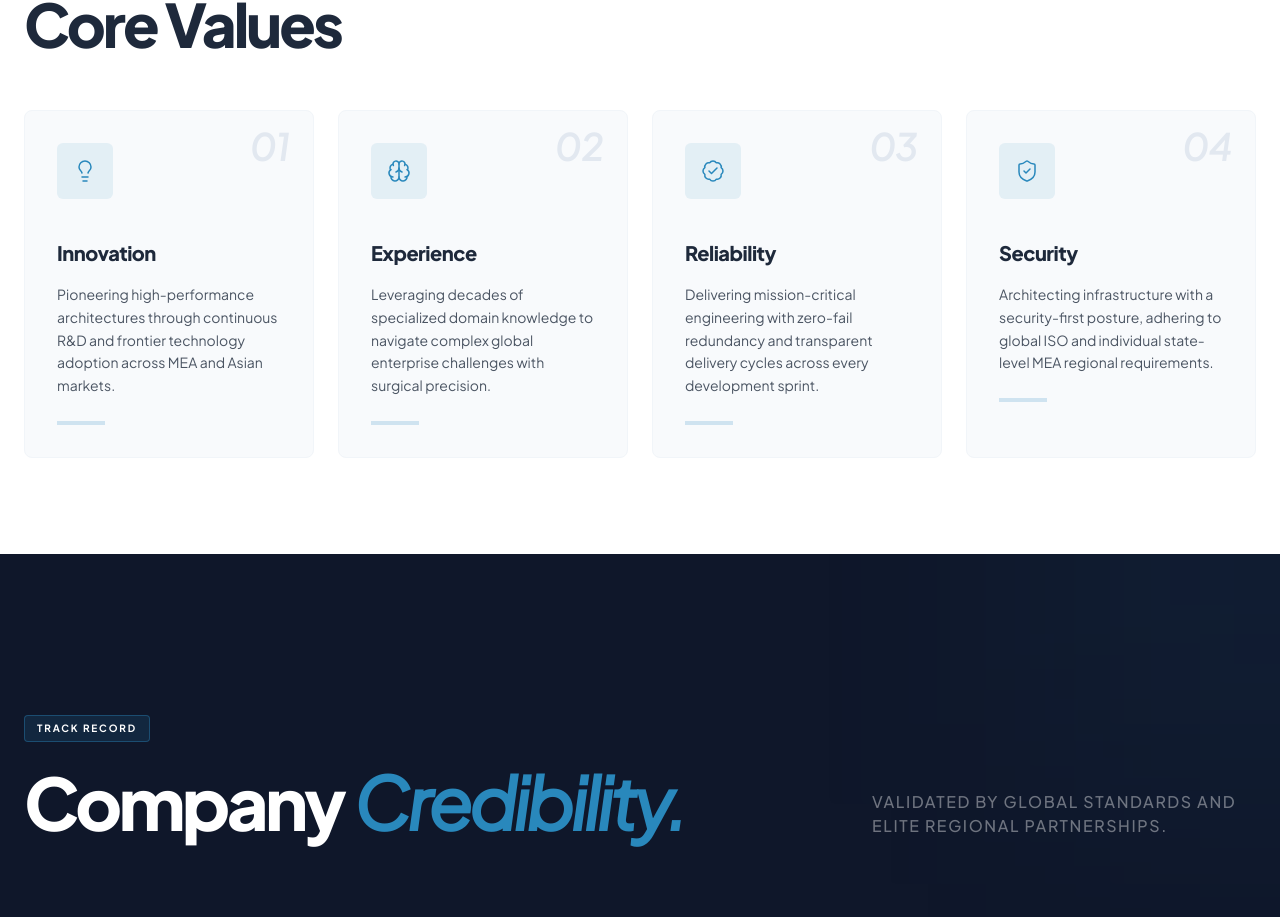
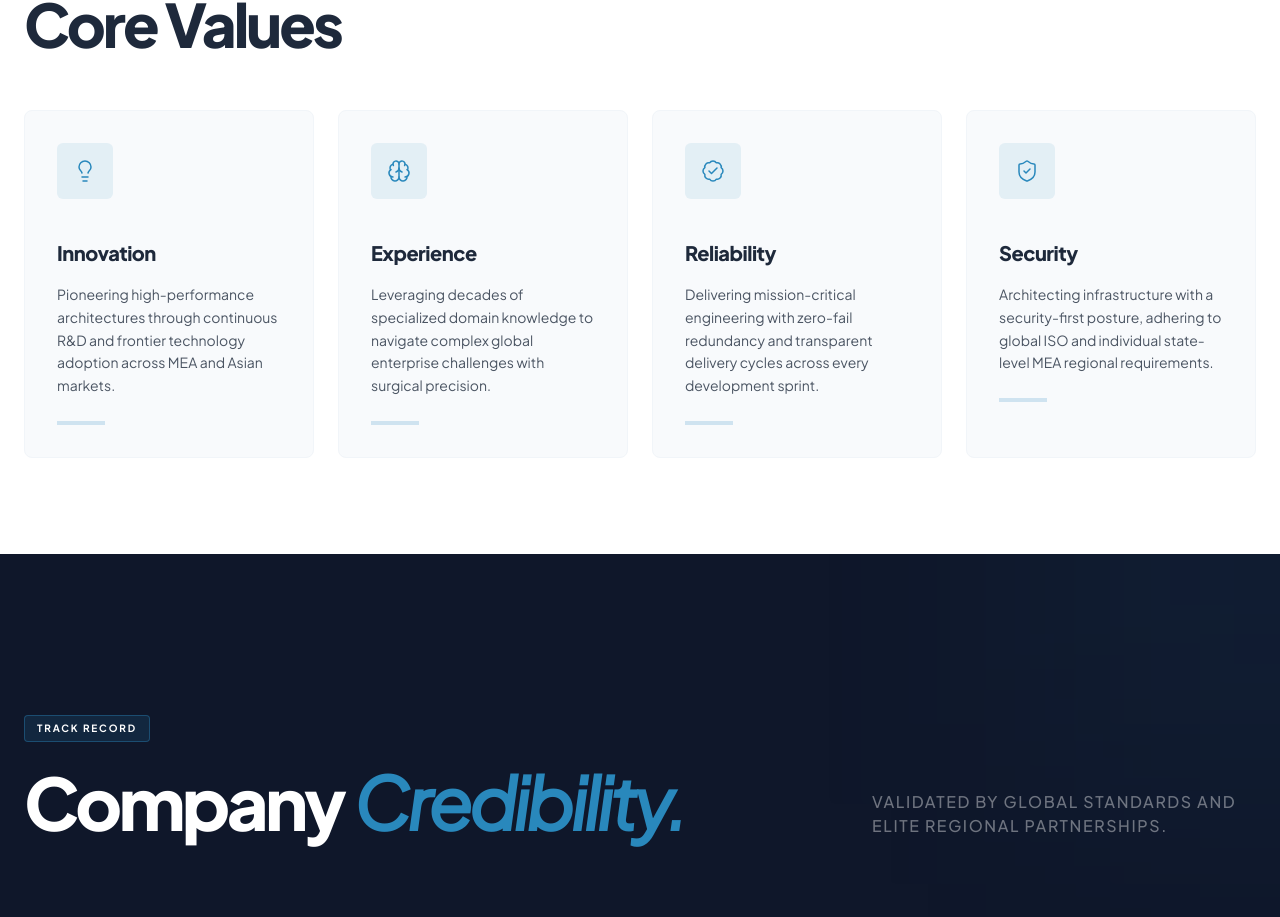
Before and after one commit to chrislayeen/JHF-IT, a website: page careers.html in a window 1280 px wide. Shown: the part 1379-2296 px from the top of the page. Drawn offline with nearby package versions, Linux system fonts and the light colour scheme.

Commit message:
style: remove card numbering from Core Values section

```diff
--- a/careers.html
+++ b/careers.html
@@ -148,7 +148,7 @@
     <div class="grid grid-cols-1 md:grid-cols-2 lg:grid-cols-4 gap-6">
       <!-- 01 Innovation -->
       <div class="group bg-slate-50 border border-slate-100 rounded-lg p-8 card-lift reveal relative overflow-hidden">
-        <div class="absolute top-4 right-6 text-slate-200 text-4xl font-black italic">01</div>
+        <!-- Numbering removed -->
         <div class="w-14 h-14 rounded-md bg-primary/10 flex items-center justify-center mb-10 group-hover:scale-110 transition-transform duration-500">
           <i data-lucide="lightbulb" class="text-primary text-3xl font-bold w-6 h-6"></i>
         </div>
@@ -159,7 +159,7 @@
 
       <!-- 02 Experience -->
       <div class="group bg-slate-50 border border-slate-100 rounded-lg p-8 card-lift reveal relative overflow-hidden" style="transition-delay:.1s">
-        <div class="absolute top-4 right-6 text-slate-200 text-4xl font-black italic">02</div>
+        <!-- Numbering removed -->
         <div class="w-14 h-14 rounded-md bg-primary/10 flex items-center justify-center mb-10 group-hover:scale-110 transition-transform duration-500">
           <i data-lucide="brain" class="text-primary text-3xl font-bold w-6 h-6"></i>
         </div>
@@ -170,7 +170,7 @@
 
       <!-- 03 Reliability -->
       <div class="group bg-slate-50 border border-slate-100 rounded-lg p-8 card-lift reveal relative overflow-hidden" style="transition-delay:.2s">
-        <div class="absolute top-4 right-6 text-slate-200 text-4xl font-black italic">03</div>
+        <!-- Numbering removed -->
         <div class="w-14 h-14 rounded-md bg-primary/10 flex items-center justify-center mb-10 group-hover:scale-110 transition-transform duration-500">
           <i data-lucide="badge-check" class="text-primary text-3xl font-bold w-6 h-6"></i>
         </div>
@@ -181,7 +181,7 @@
 
       <!-- 04 Security -->
       <div class="group bg-slate-50 border border-slate-100 rounded-lg p-8 card-lift reveal relative overflow-hidden" style="transition-delay:.3s">
-        <div class="absolute top-4 right-6 text-slate-200 text-4xl font-black italic">04</div>
+        <!-- Numbering removed -->
         <div class="w-14 h-14 rounded-md bg-primary/10 flex items-center justify-center mb-10 group-hover:scale-110 transition-transform duration-500">
           <i data-lucide="shield-check" class="text-primary text-3xl font-bold w-6 h-6"></i>
         </div>
```
